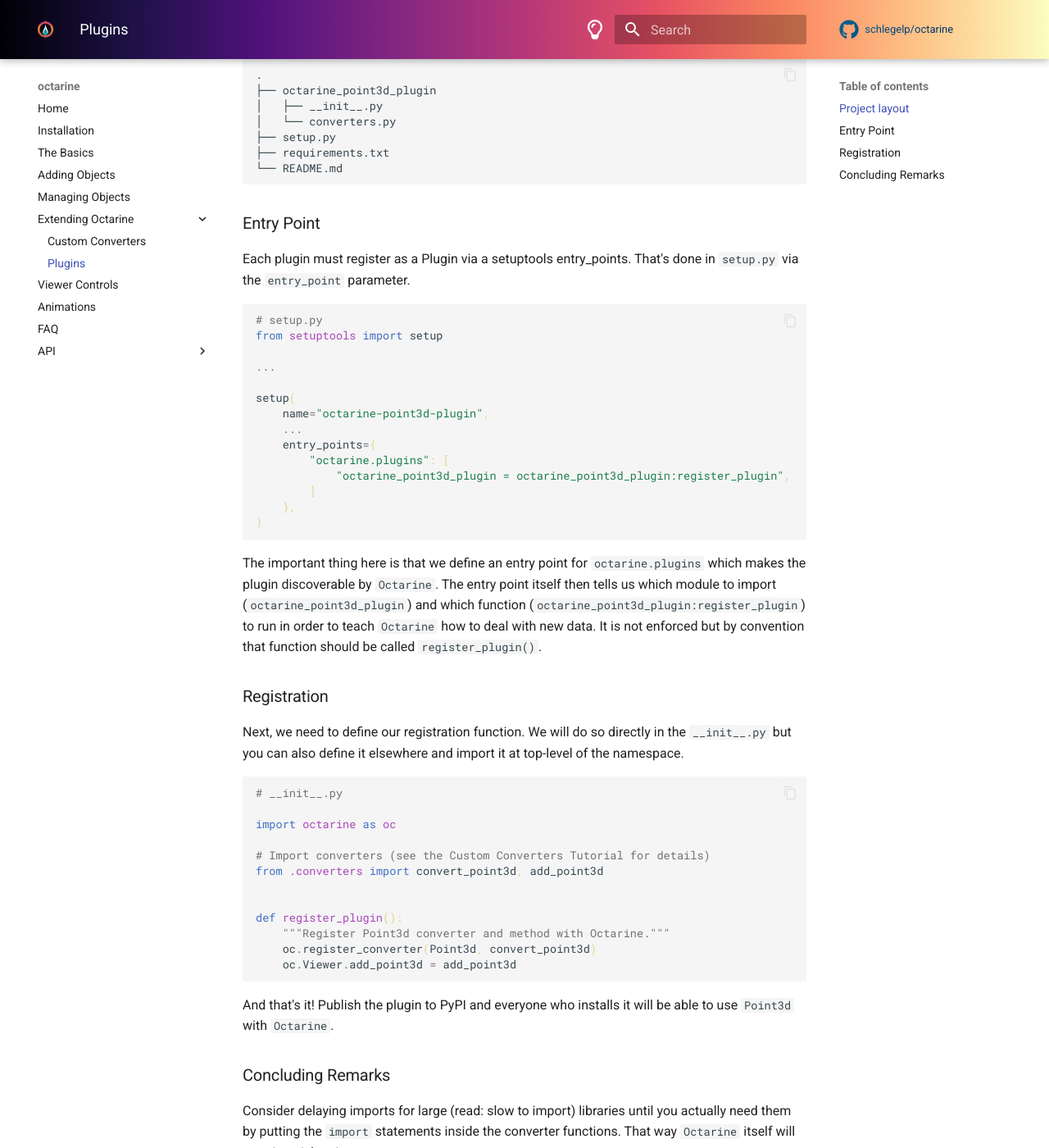
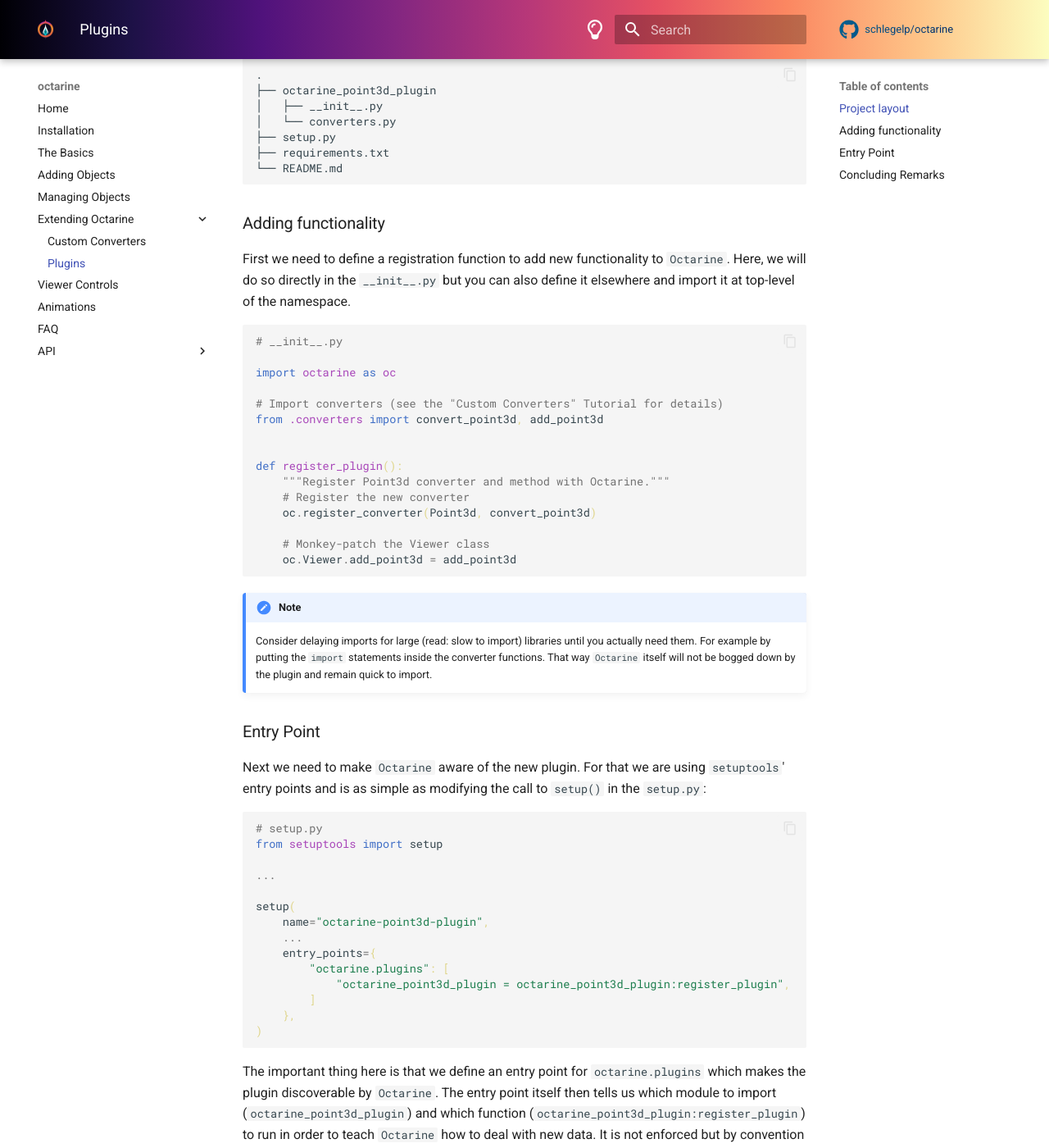
Before and after one commit to schlegelp/octarine, an MkDocs documentation site: the page built from docs/extending/plugins.md, in a window 1280 px wide and 1400 px high, scrolled down 396 px. Shown: the whole window at 82% size. Built offline with MkDocs 1.6.1 and Material for MkDocs 9.7.7, drawn with Linux system fonts in a browser that asks for light colours; plug-ins that fetch from the network failed and are left out; comment, search, counter and statistics services are not loaded; some of the changed text lies outside the part shown.

Commit message:
small updates to docs

````diff
--- a/docs/extending/plugins.md
+++ b/docs/extending/plugins.md
@@ -21,10 +21,42 @@ Just to orient you, this is the structure of our example plugins - a bog-standar
 └── README.md
 ```
 
+### Adding functionality
+
+First we need to define a registration function to add new functionality to `Octarine`.
+Here, we will do so directly in the `__init__.py` but you can also define it elsewhere
+and import it at top-level of the namespace.
+
+```python
+# __init__.py
+
+import octarine as oc
+
+# Import converters (see the "Custom Converters" Tutorial for details)
+from .converters import convert_point3d, add_point3d
+
+
+def register_plugin():
+    """Register Point3d converter and method with Octarine."""
+    # Register the new converter
+    oc.register_converter(Point3d, convert_point3d)
+
+    # Monkey-patch the Viewer class
+    oc.Viewer.add_point3d = add_point3d
+
+```
+
+!!! note
+
+    Consider delaying imports for large (read: slow to import) libraries until
+    you actually need them. For example by putting the `import` statements inside
+    the converter functions. That way `Octarine` itself will not be bogged down by
+    the plugin and remain quick to import.
+
 ### Entry Point
 
-Each plugin must register as a Plugin via a setuptools entry_points. That's done in `setup.py`
-via the `entry_point` parameter.
+Next we need to make `Octarine` aware of the new plugin. For that we are using `setuptools`'
+entry points and is as simple as modifying the call to `setup()` in the `setup.py`:
 
 
 ```python
@@ -50,35 +82,14 @@ module to import (`octarine_point3d_plugin`) and which function (`octarine_point
 to run in order to teach `Octarine` how to deal with new data. It is not enforced but
 by convention that function should be called `register_plugin()`.
 
-### Registration
-
-Next, we need to define our registration function. We will do so directly in the `__init__.py`
-but you can also define it elsewhere and import it at top-level of the namespace.
-
-```python
-# __init__.py
-
-import octarine as oc
-
-# Import converters (see the Custom Converters Tutorial for details)
-from .converters import convert_point3d, add_point3d
-
-
-def register_plugin():
-    """Register Point3d converter and method with Octarine."""
-    oc.register_converter(Point3d, convert_point3d)
-    oc.Viewer.add_point3d = add_point3d
-
-```
-
 And that's it! Publish the plugin to PyPI and everyone who installs it will be able to
 use `Point3d` with `Octarine`.
 
 ### Concluding Remarks
 
-Consider delaying imports for large (read: slow to import) libraries until you actually need them by
-putting the `import` statements inside the converter functions. That way `Octarine` itself will remain
-quick to import.
+The plugin system is currently rather simple but you can still do a lot with it - in particular
+if you use [monkey patching](https://en.wikipedia.org/wiki/Monkey_patch) to modify the behavior
+of the `Viewer` class.
 
 See [`octarine-navis-plugin`](https://github.com/navis-org/octarine-navis-plugin) for an example of
 an `Octarine` plugin in the wild.
````
Also changed, not shown: docs/extending/converters.md (+2 -1 lines).
